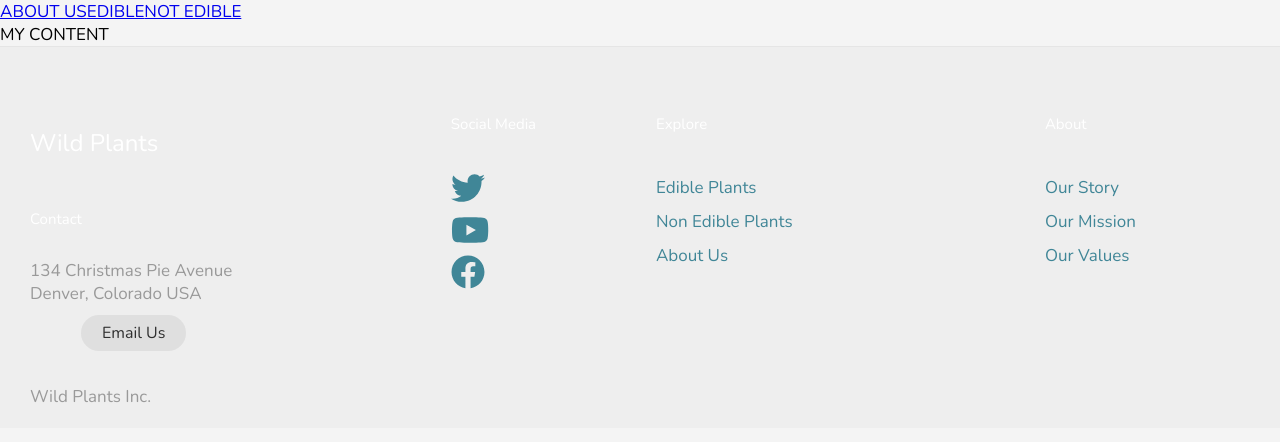
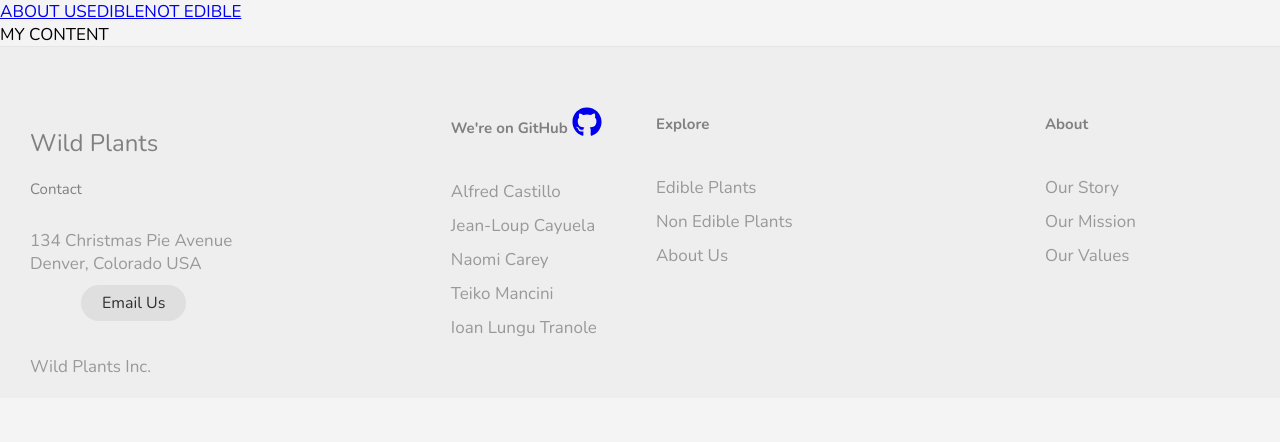
Before and after one commit to mancia08/plants, a React (Create React App) app: page /edible in a window 1280 px wide. Shown: the top 442 px of the page. Built offline with nearby package versions, Linux system fonts and the light colour scheme; a web font is replaced by a local one.

Commit message:
edited footer

```diff
--- a/src/components/footer/Footer.css
+++ b/src/components/footer/Footer.css
@@ -43,6 +43,11 @@ body {
 .footer__logo {
   font-weight: 400;
   font-size: 1.5rem;
+  margin-bottom: 20px;
+}
+
+.footer_contact {
+  margin-bottom: 20px;
 }
 
 .footer__addr h2 {
@@ -100,8 +105,9 @@ body {
 }
 
 .nav__ul a {
-  /* color: #999; */
-  color: #408697;
+  color: #999;
+  /* color: #408697; */
+  /* color: #0c5e3c; */
 }
 
 .nav__ul--extra {
@@ -143,3 +149,19 @@ body {
     flex: 2 0px;
   }
 }
+
+.nav-github {
+  color: gray;
+}
+.footer__logo {
+  color: gray;
+}
+
+.footer-contact {
+  color: gray;
+}
+
+.nav__title {
+  color: grey;
+  font-weight: 800;
+}
--- a/src/components/footer/Footer.js
+++ b/src/components/footer/Footer.js
@@ -1,58 +1,70 @@
 import React from "react";
 import "./Footer.css";
 import { FontAwesomeIcon } from "@fortawesome/react-fontawesome";
-import { faTwitter } from "@fortawesome/free-brands-svg-icons";
-import { faYoutube } from "@fortawesome/free-brands-svg-icons";
-import { faFacebook } from "@fortawesome/free-brands-svg-icons";
+import { faGithub } from "@fortawesome/free-brands-svg-icons";
 
 const Footer = () => {
   return (
-    <footer class="footer">
-      <div class="footer__addr">
-        <h1 class="footer__logo">Wild Plants</h1>
+    <footer className="footer">
+      <div className="footer__addr">
+        <h1 className="footer__logo">Wild Plants</h1>
 
-        <h2>Contact</h2>
+        <h2 className="footer-contact">Contact</h2>
 
         <address>
           134 Christmas Pie Avenue
           <br />
           Denver, Colorado USA
           <br />
-          <a class="footer__btn" href="mailto:example@wild-plants.com">
+          <a className="footer__btn" href="mailto:example@wild-plants.com">
             Email Us
           </a>
         </address>
       </div>
 
-      <ul class="footer__nav">
-        <li class="nav__item">
-          <h2 class="nav__title">Social Media</h2>
+      <ul className="footer__nav">
+        <li className="nav__item">
+          <h2 className="nav__title">
+            We're on GitHub{" "}
+            <a href="https://github.com">
+              <FontAwesomeIcon
+                classNameName="nav-github"
+                icon={faGithub}
+                size="2x"
+              />
+            </a>
+          </h2>
 
-          <ul class="nav__ul">
+          <ul className="nav__ul">
             <li>
-              <a href="https://twitter.com">
-                <FontAwesomeIcon icon={faTwitter} size="2x" />
-              </a>
+              {/* <a href="https://github.com">
+                <FontAwesomeIcon icon={faGithub} size="2x" />
+              </a> */}
             </li>
 
             <li>
-              <a href="https://youtube.com">
-                <FontAwesomeIcon icon={faYoutube} size="2x" />
-              </a>
+              <a href="https://github.com/naomi-carey"> Alfred Castillo</a>
             </li>
 
             <li>
-              <a href="https://facebook.com">
-                <FontAwesomeIcon icon={faFacebook} size="2x" />
-              </a>
+              <a href="https://github.com/naomi-carey"> Jean-Loup Cayuela</a>
+            </li>
+            <li>
+              <a href="https://github.com/naomi-carey"> Naomi Carey</a>
+            </li>
+            <li>
+              <a href="https://github.com/naomi-carey"> Teiko Mancini</a>
+            </li>
+            <li>
+              <a href="https://github.com/naomi-carey"> Ioan Lungu Tranole</a>
             </li>
           </ul>
         </li>
 
-        <li class="nav__item nav__item--extra">
-          <h2 class="nav__title">Explore</h2>
+        <li className="nav__item nav__item--extra">
+          <h2 className="nav__title">Explore</h2>
 
-          <ul class="nav__ul nav__ul--extra">
+          <ul className="nav__ul nav__ul--extra">
             <li>
               <a href="#">Edible Plants</a>
             </li>
@@ -67,10 +79,10 @@ const Footer = () => {
           </ul>
         </li>
 
-        <li class="nav__item">
-          <h2 class="nav__title">About</h2>
+        <li className="nav__item">
+          <h2 className="nav__title">About</h2>
 
-          <ul class="nav__ul">
+          <ul className="nav__ul">
             <li>
               <a href="#">Our Story</a>
             </li>
@@ -86,10 +98,10 @@ const Footer = () => {
         </li>
       </ul>
 
-      <div class="legal">
+      <div className="legal">
         <p>Wild Plants Inc.</p>
 
-        <div class="legal__links"></div>
+        <div className="legal__links"></div>
       </div>
     </footer>
   );
```
Also changed, not shown: 1 other file (tests, documents, lock files or other folders).
